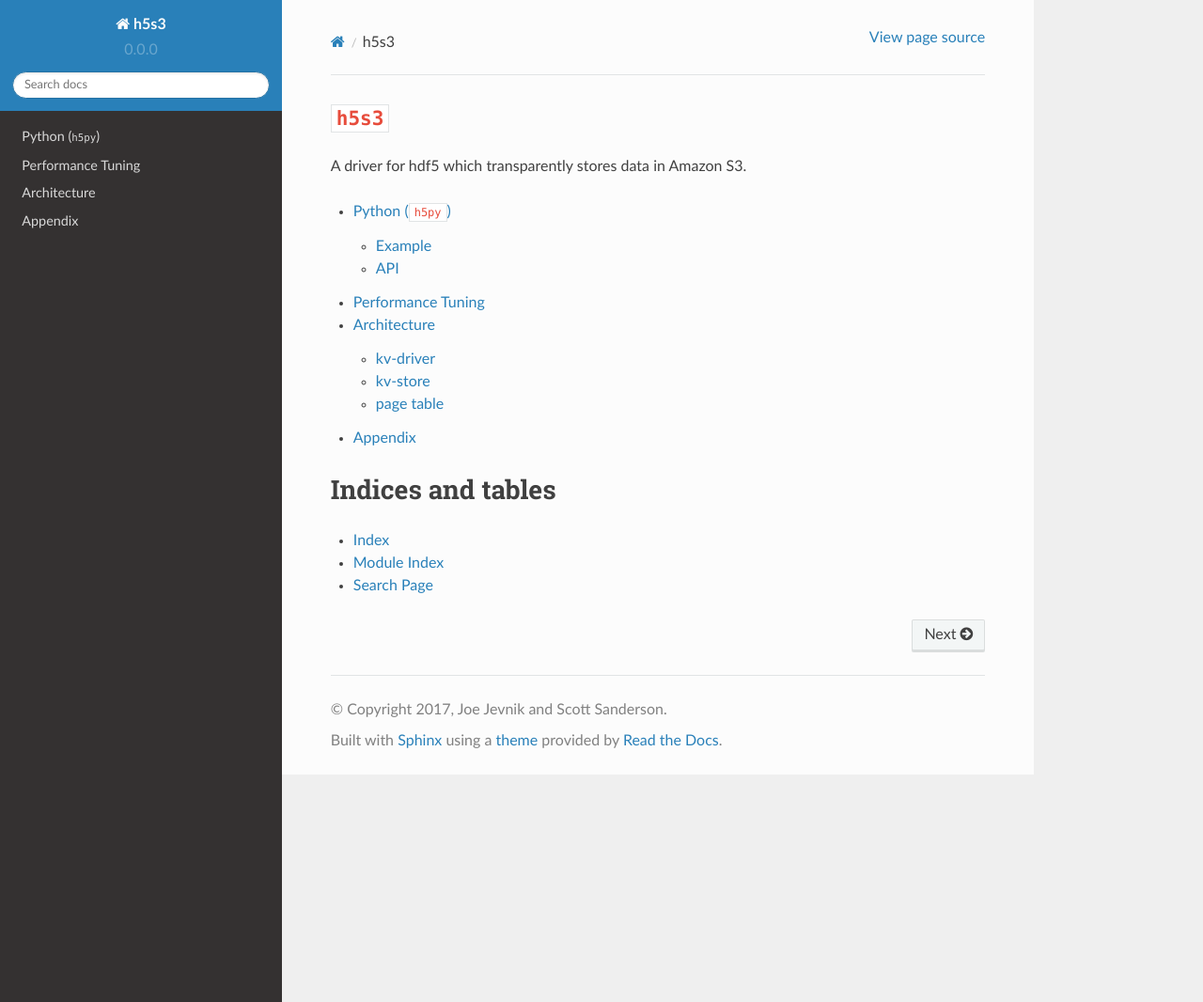
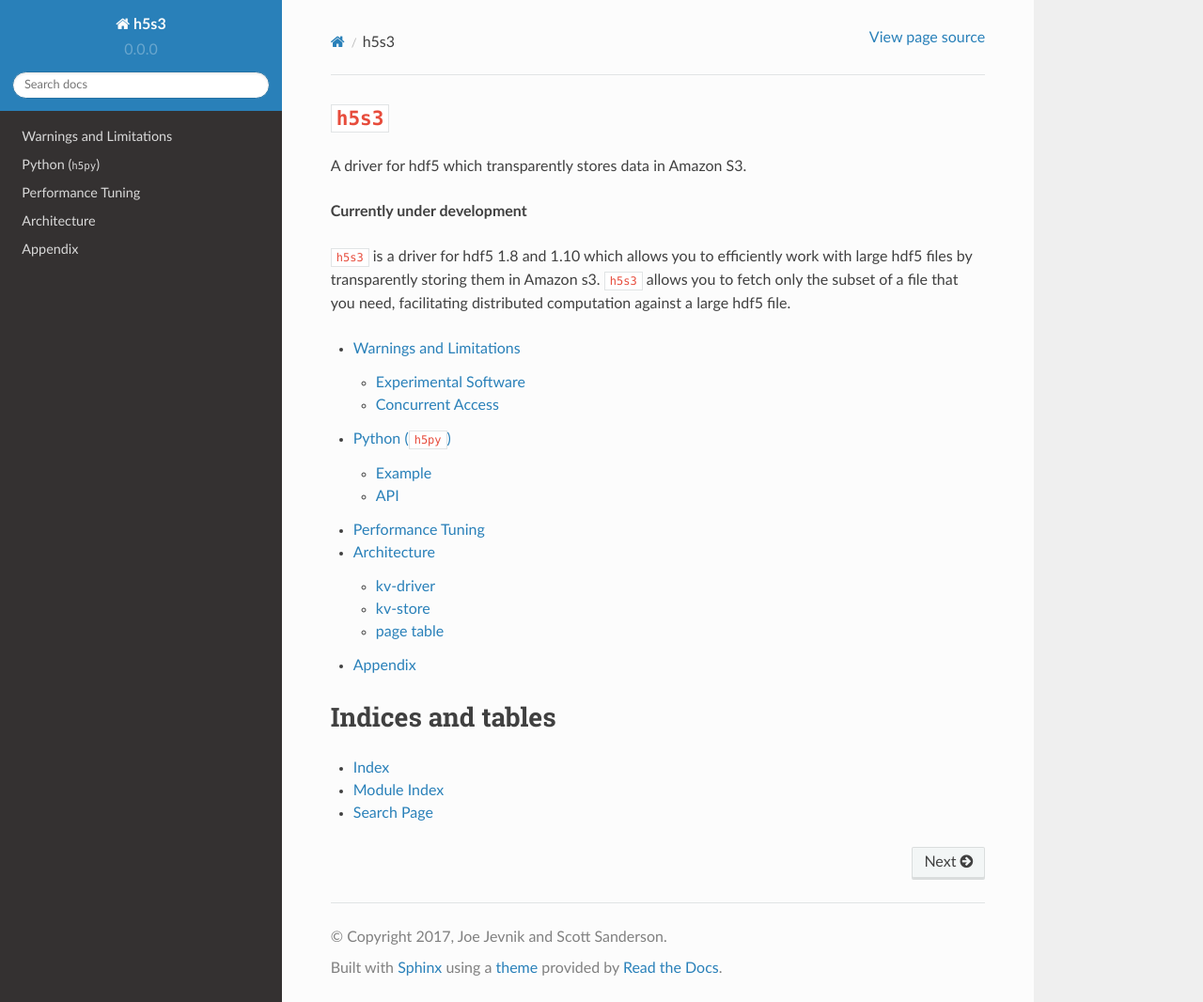
Before and after one commit to h5s3/h5s3, a Sphinx documentation site: the page built from docs/source/index.rst, in a window 1280 px wide and 1066 px high. Shown: the whole window at 94% size. Built offline with Sphinx 7.4.7 and the Read the Docs theme 2.0.0, drawn with Linux system fonts in a browser that asks for light colours.

Commit message:
DOC: add warnings

```diff
--- a/README.md
+++ b/README.rst
@@ -1,9 +1,10 @@
-h5s3
-=====
+``h5s3``
+========
+A driver for hdf5 which transparently stores data in Amazon S3.
 
 **Currently under development**
 
 ``h5s3`` is a driver for hdf5 1.8 and 1.10 which allows you to efficiently work
 with large hdf5 files by transparently storing them in Amazon s3. ``h5s3``
-allows you to only fetch the subset of a file that you need, facilitating
+allows you to fetch only the subset of a file that you need, facilitating
 distributed computation against a large hdf5 file.
--- a/docs/source/index.rst
+++ b/docs/source/index.rst
@@ -1,12 +1,10 @@
-``h5s3``
-========
-
-A driver for hdf5 which transparently stores data in Amazon S3.
+.. include:: ../../README.rst
 
 
 .. toctree::
    :maxdepth: 2
 
+   warnings
    python
    performance-tuning
    architecture
--- /dev/null
+++ b/docs/source/warnings.rst
@@ -0,0 +1,29 @@
+========================
+Warnings and Limitations
+========================
+
+Experimental Software
+=====================
+
+``h5s3`` is currently **not** robust software. Assume it does **not** work
+correctly. This package is in a pre-release phase so that people may begin
+testing and providing feedback.
+
+Concurrent Access
+=================
+
+``h5s3`` does **not** turn hdf5 into a database. Amazon S3 is only eventually
+consistent and does not provide atomic access to objects nor locking
+mechanisms.
+
+For safe, deterministic access, you may either have:
+
+- **Exactly** one read-write user at a time.
+- Unlimited **read-only** users.
+
+While a user is writing to a file, changes will not be sent to other
+clients. Other clients will still see stale data for a potentially unlimited
+amount of time. If two clients are writing to a file at the same time, their
+writes will not be sent to each other, so stale data may overwrite new data when
+flushing the client's in-memory pages to S3.  For these reasons, we recommend
+sticking to one of the two usage patterns described above.
```
